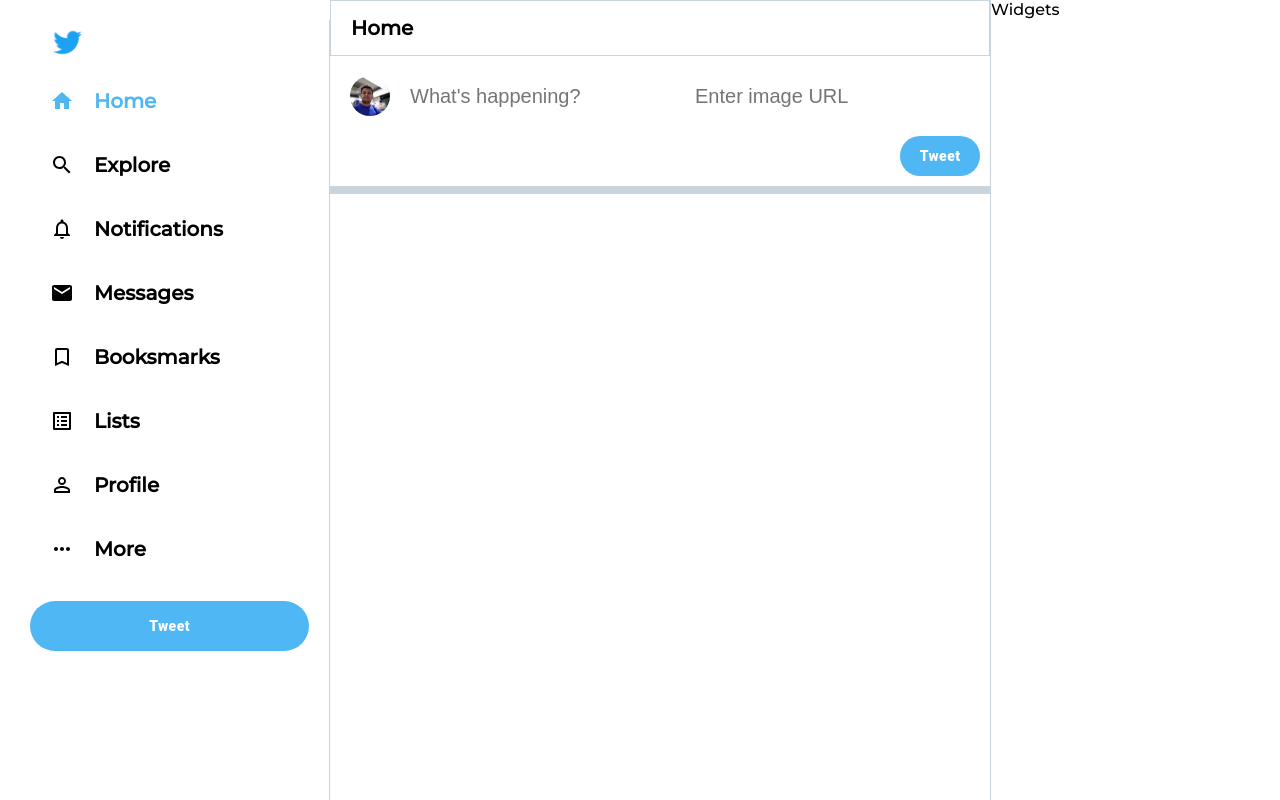
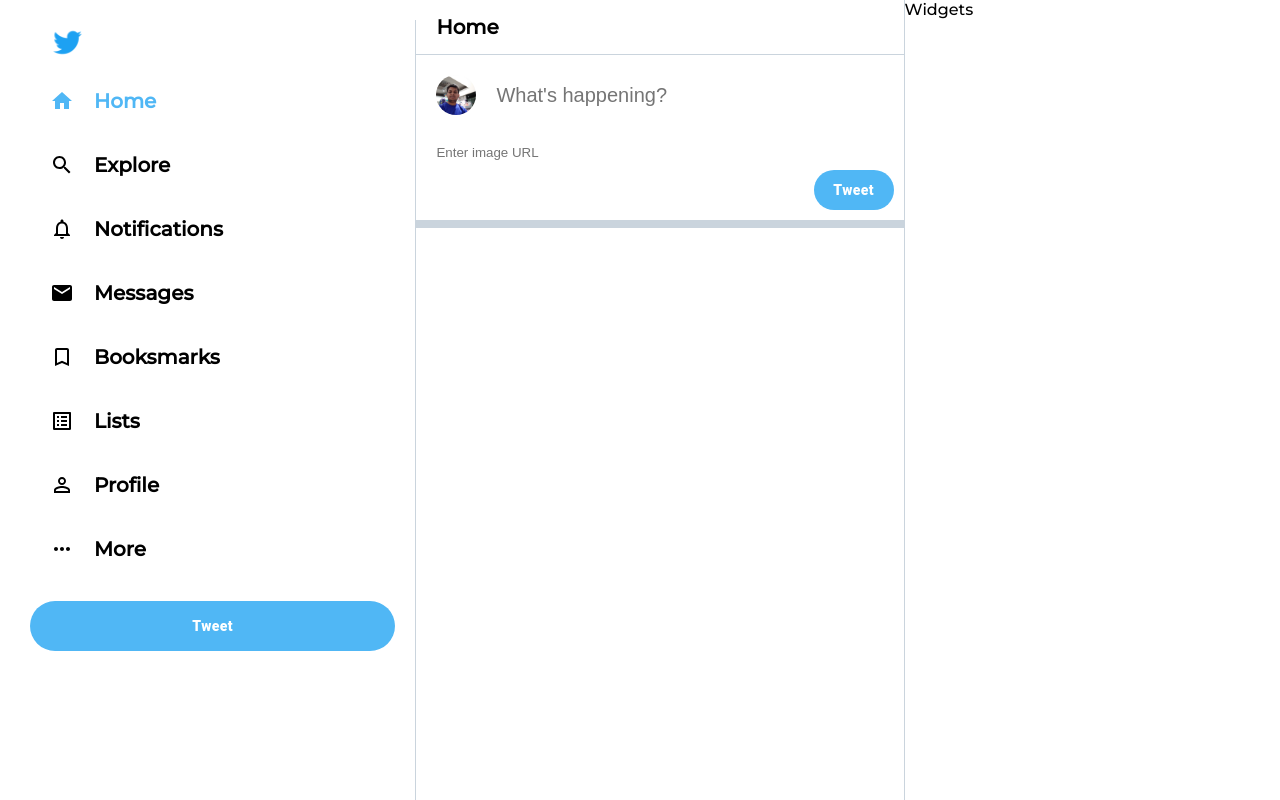
Before and after one commit to Iamsbharti/my-twitter, a React (Create React App) app: page / in a window 1280 px wide. Built offline with nearby package versions, Linux system fonts and the light colour scheme.

Commit message:
refactored styles

```diff
--- a/src/components/TweetBox.js
+++ b/src/components/TweetBox.js
@@ -8,12 +8,12 @@
         <div className="tweet--input">
           <Avatar src={process.env.PUBLIC_URL + "/saurabh (2).jpg"}></Avatar>
           <input placeholder="What's happening?" type="text" />
-          <input
-            lassName="tweet--inputImage"
-            placeholder="Enter image URL"
-            type="text"
-          />
         </div>
+        <input
+          className="tweet--inputImage"
+          placeholder="Enter image URL"
+          type="text"
+        />
         <Button className="tweetBox-button">Tweet</Button>
       </form>
     </div>
--- a/src/css/Feed.css
+++ b/src/css/Feed.css
@@ -18,7 +18,8 @@
   top: 0;
   background-color: white;
   z-index: 100;
-  border: 1px solid var(--twitter-bg);
+  border-bottom: 1px solid var(--twitter-bg);
+  /**border: 1px solid var(--twitter-bg);*/
   padding: 15px 20px;
 }
 .feedHeader > h2 {
--- a/src/css/TweetBox.css
+++ b/src/css/TweetBox.css
@@ -32,4 +32,5 @@
 .tweet--inputImage {
   border: none;
   padding: 10px;
+  margin-left: 10px;
 }
```
